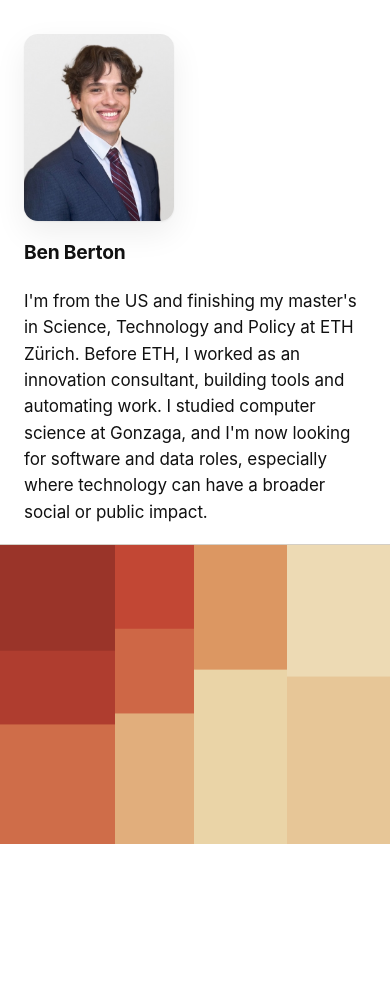
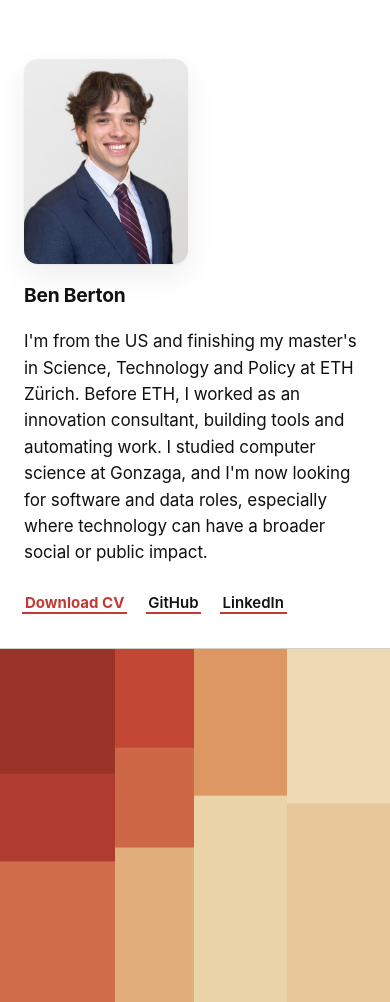
Before and after one commit to benberton/AboutMe, a plain HTML site: page docs/index.html in a window 390 px wide. Before the commit the page ends 844 px from the top, so only its background shows below. Drawn offline with Linux system fonts and the light colour scheme.

Commit message:
Fix mobile layout: natural flow instead of 100vh grid
Co-Authored-By: Claude Opus 4.8 <noreply@anthropic.com>

```diff
--- a/docs/index.html
+++ b/docs/index.html
@@ -101,10 +101,15 @@
 
         @media (max-width: 760px) {
             body { overflow: auto; }
-            .stage { grid-template-rows: auto 1fr; min-height: 100vh; min-height: 100dvh; }
-            .panel { align-items: flex-start; padding-bottom: clamp(30px, 5vh, 44px); }
-            .mast { grid-template-columns: 1fr; gap: 20px; }
-            .field { min-height: 300px; }
+            /* natural flow on phones — content first, then a field band */
+            .stage { display: block; height: auto; min-height: 0; }
+            .panel {
+                min-height: 0; align-items: flex-start;
+                padding: clamp(34px, 7vh, 60px) 24px clamp(26px, 4vh, 38px);
+            }
+            .mast { grid-template-columns: 1fr; gap: 18px; }
+            .portrait { width: clamp(150px, 42vw, 188px); }
+            .field { height: 42vh; min-height: 300px; }
         }
 
         @media (prefers-reduced-motion: reduce) {
```
